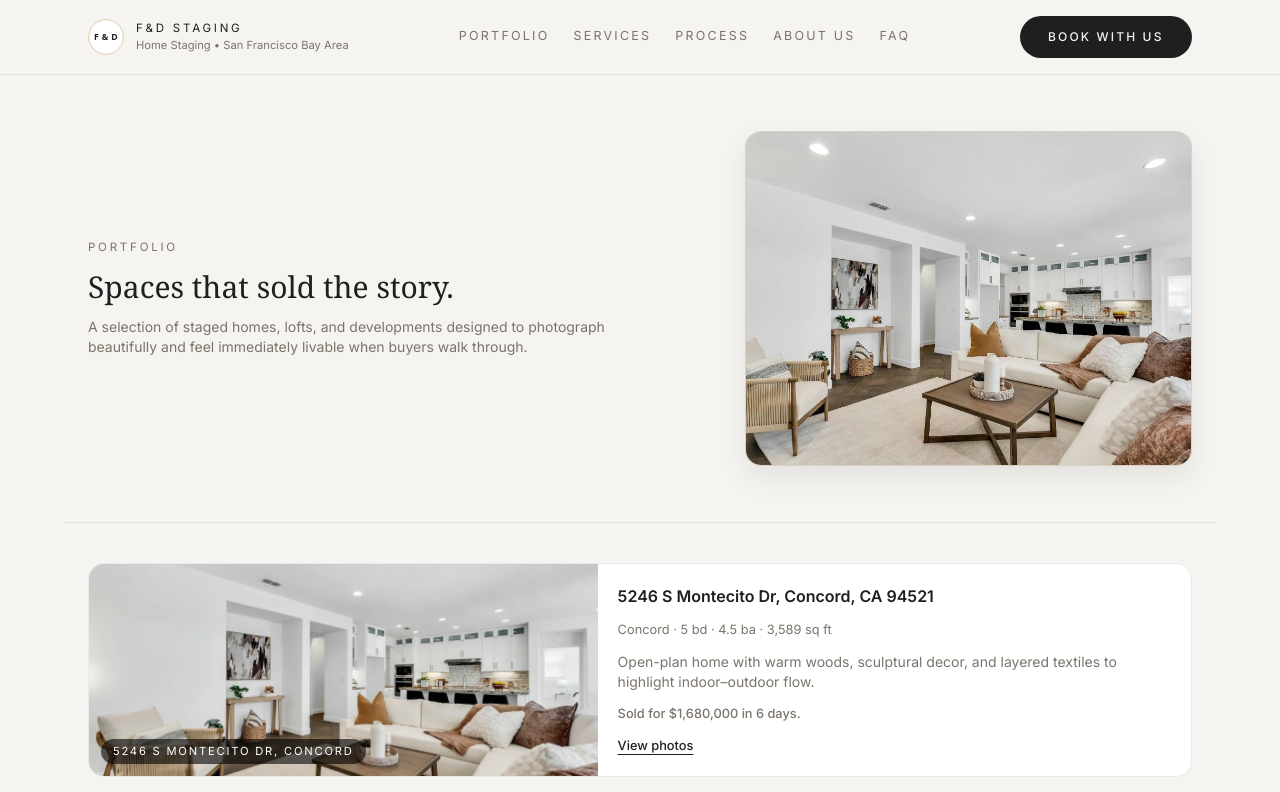
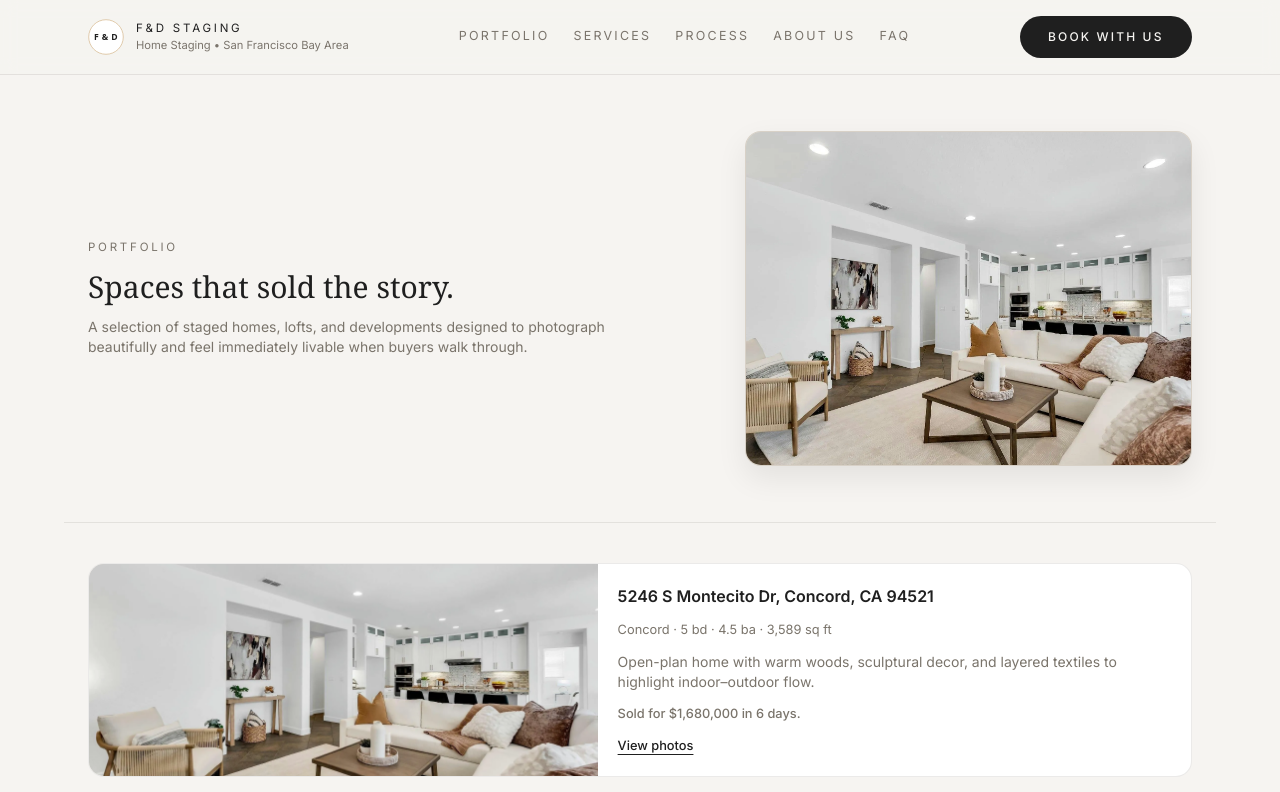
Before and after one commit to timothychengg/fd-staging, a Next.js app: page /portfolio in a window 1280 px wide. Shown: the top 792 px of the page. Built offline with nearby package versions, Linux system fonts and the light colour scheme.

Commit message:
Add photo galleries for all portfolio properties and fix component structure

```diff
--- a/app/portfolio/page.js
+++ b/app/portfolio/page.js
@@ -174,6 +174,10 @@ const PLACEHOLDER_PHOTOS = [
 ];
 const TOTAL_PLACEHOLDER_PHOTOS = PLACEHOLDER_PHOTOS.length;
 
+const photoKey = (project, idx) => `${project.name}-${idx}`;
+const photoCount = (project) =>
+  project?.photos?.length || TOTAL_PLACEHOLDER_PHOTOS;
+
 export default function PortfolioPage() {
   const [selectedProject, setSelectedProject] = useState(null);
   const [activePhotoIndex, setActivePhotoIndex] = useState(0);
@@ -181,9 +185,6 @@ export default function PortfolioPage() {
   const closeButtonRef = useRef(null);
   const modalRef = useRef(null);
 
-  const photoKey = (project, idx) => `${project.name}-${idx}`;
-  const photoCount = (project) =>
-    project?.photos?.length || TOTAL_PLACEHOLDER_PHOTOS;
   const photoSrc = (project, idx) => {
     const photos =
       project?.photos?.length && project.photos.length > 0
@@ -194,13 +195,13 @@ export default function PortfolioPage() {
     if (erroredPhotos[key]) return fallback;
     return photos[idx % photos.length] || fallback;
   };
-  const onPhotoError = (project, idx) =>
-    setErroredPhotos((prev) => ({ ...prev, [photoKey(project, idx)]: true }));
-  const nameWithoutZip = (name) =>
-    name
-      .replace(/,\s*CA\s+\d{5}$/, '')
-      .replace(/,\s*$/, '')
-      .trim();
+
+  const onPhotoError = (project, idx) => {
+    setErroredPhotos((prev) => ({
+      ...prev,
+      [photoKey(project, idx)]: true,
+    }));
+  };
 
   const openModal = useCallback((project, startIndex = 0) => {
     setSelectedProject(project);
@@ -313,9 +314,6 @@ export default function PortfolioPage() {
                 loading='lazy'
                 onError={() => onPhotoError(p, 0)}
               />
-              <span className='absolute bottom-3 left-3 rounded-full bg-black/60 px-3 py-1 text-[0.7rem] uppercase tracking-[0.16em] text-white'>
-                {nameWithoutZip(p.name)}
-              </span>
             </div>
 
             <div className='space-y-3 p-5 text-sm'>
```
